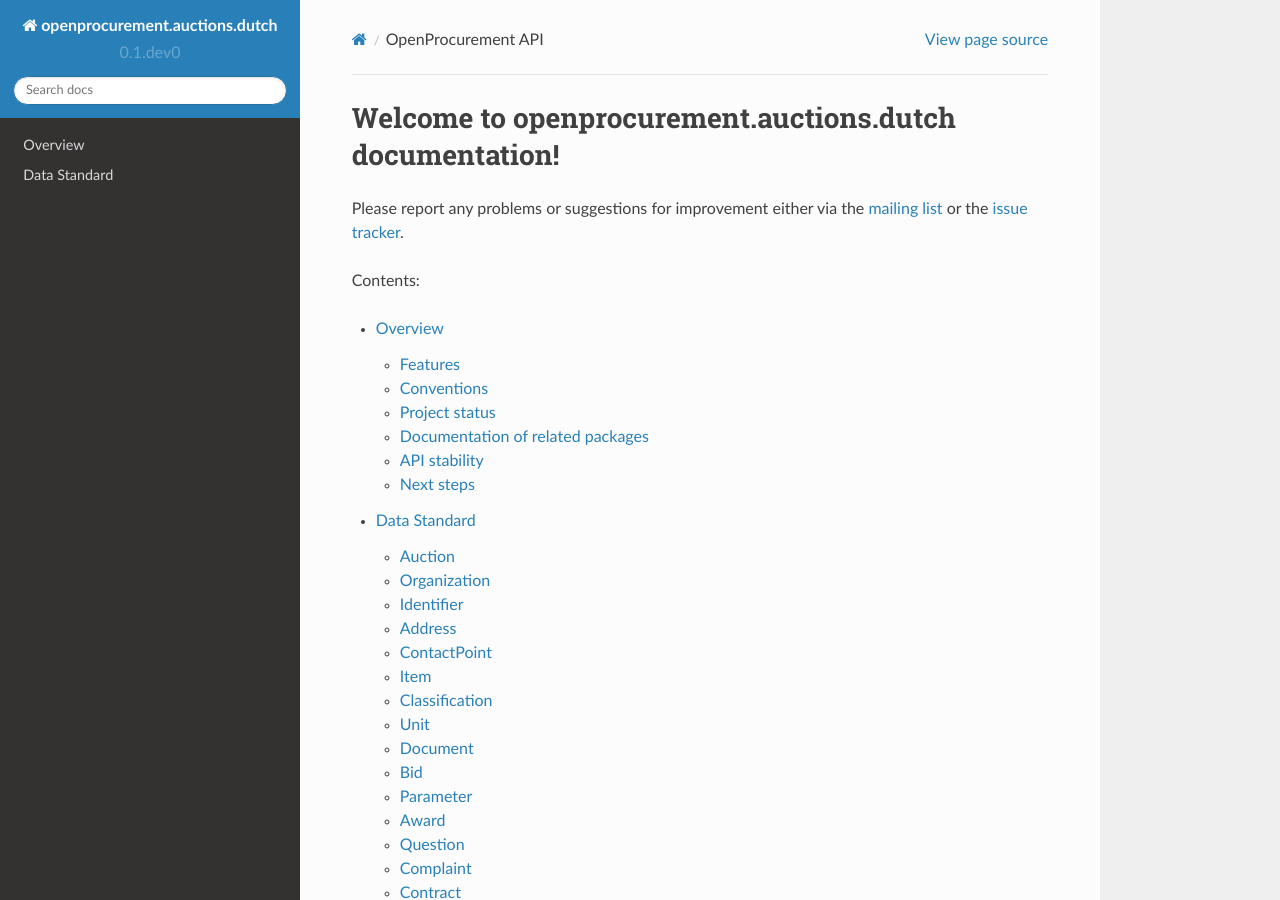
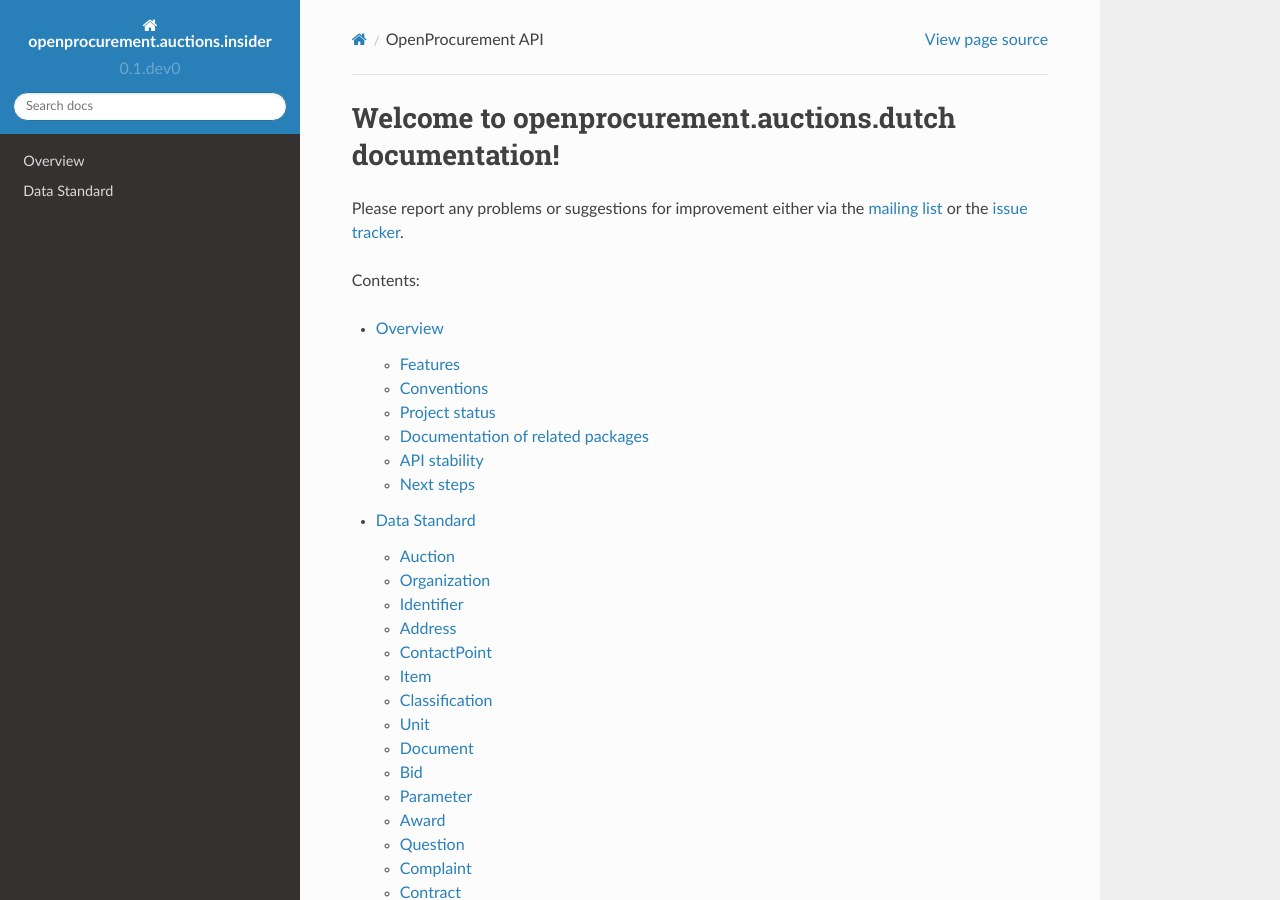
Before and after one commit to sasha-kantoriz/openprocurement.auctions.insider, a Sphinx documentation site: the page built from docs/source/index.rst, in a window 1280 px wide and 900 px high. Built offline with Sphinx 7.4.7 and the Read the Docs theme 2.0.0, drawn with Linux system fonts in a browser that asks for light colours.

Commit message:
Add changes to conf.py

```diff
--- a/docs/source/conf.py
+++ b/docs/source/conf.py
@@ -50,7 +50,7 @@ source_suffix = '.rst'
 master_doc = 'index'
 
 # General information about the project.
-project = u'openprocurement.auctions.dutch'
+project = u'openprocurement.auctions.insider'
 copyright = u'2016, Quintagroup, Ltd'
 
 # The version info for the project you're documenting, acts as replacement for
```
